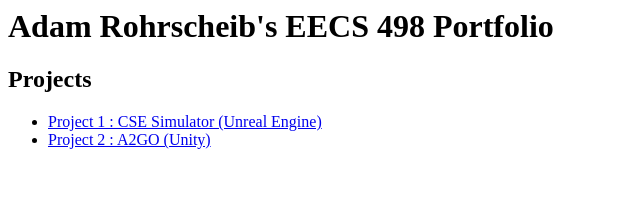
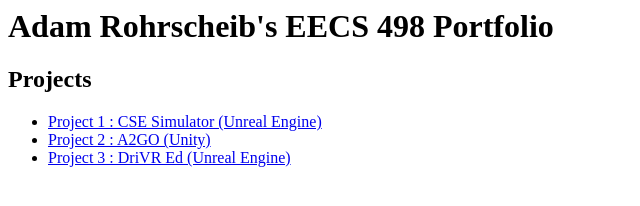
Before and after one commit to adamrohr/adamrohr.github.io, a plain HTML site: page index.html in a window 1280 px wide. Shown: the whole page, without its empty margins (0-640 px from the left). Drawn offline with Linux system fonts and the light colour scheme.

Commit message:
Added DriVR Ed Project

```diff
--- a/index.html
+++ b/index.html
@@ -9,6 +9,7 @@
 <ul>
 <li><a href="https://drive.google.com/file/d/10H-QnvHVZ09R818x1SKuQXqIieWYaEkK/view?usp=sharing">Project 1 : CSE Simulator (Unreal Engine)</a></li>
 <li><a href="https://drive.google.com/file/d/1OwyXCK90MSVGLHrBrzzft85pqih-36lx/view?usp=sharing">Project 2 : A2GO (Unity)</a></li>
+<li><a href="https://adamrohr.wixsite.com/driver-s-ed-virtual">Project 3 : DriVR Ed (Unreal Engine)</a></li>
 </ul>
 
 <!-- TIP: keep this file "index.html", and it will become the default landing page whenever someone navigates their browser to your domain. -->
```
